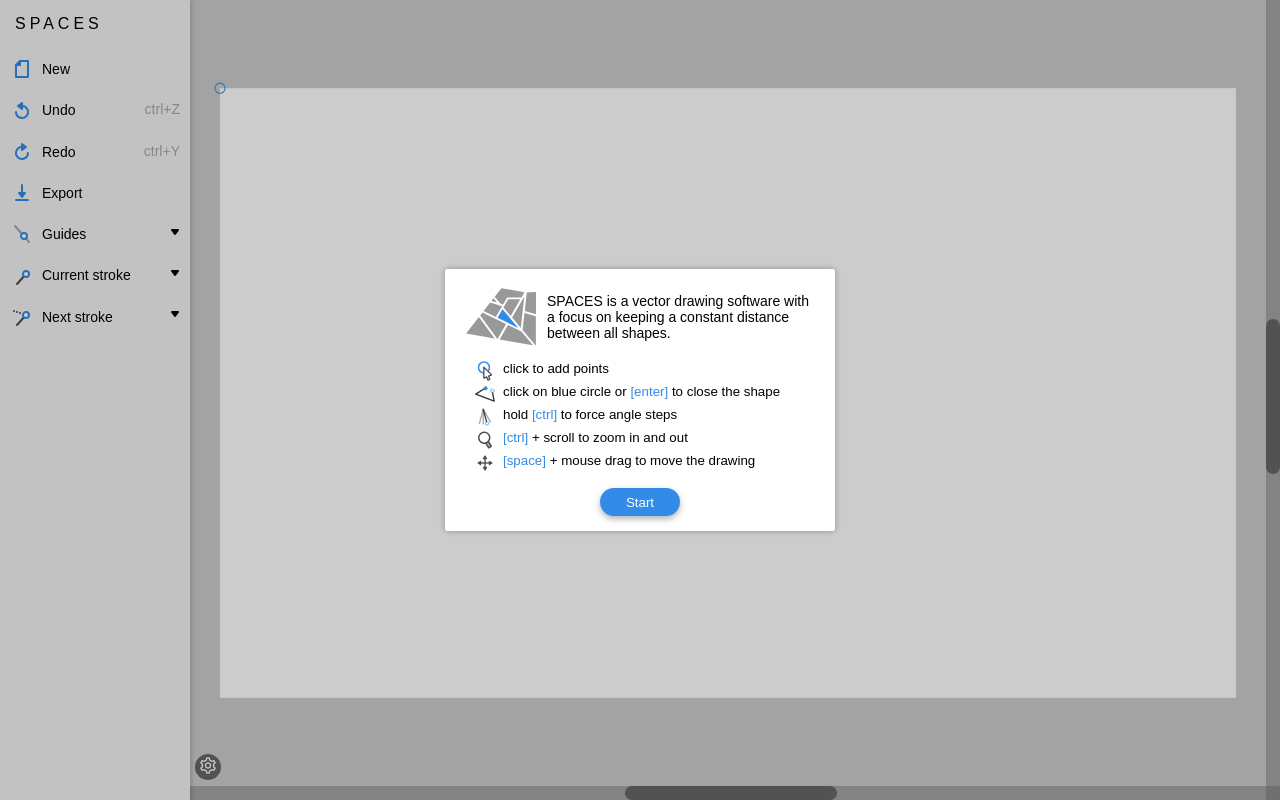
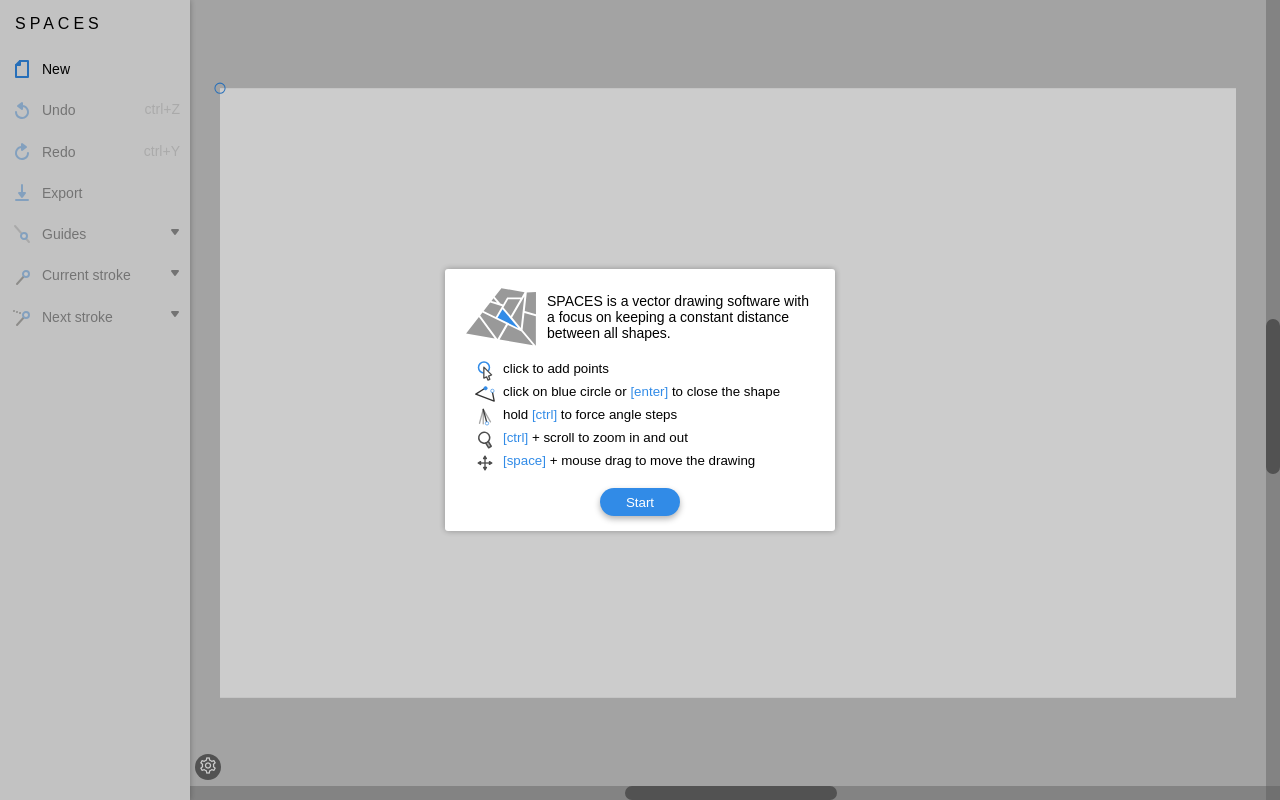
Before and after one commit to PaulDesiles/spaces, a Vue app: page / in a window 1280 px wide. Built offline with nearby package versions, Linux system fonts and the light colour scheme.

Commit message:
menu actions (new/undo/redo)

```diff
--- a/src/components/menu/Menu.vue
+++ b/src/components/menu/Menu.vue
@@ -2,48 +2,48 @@
 	<div>
 		<h1>SPACES</h1>
 		<ul>
-			<li :enabled="shapesCount > 0">
-				<a>
+			<li>
+				<a @click="reset()">
 					<img src="./assets/new.svg" />
 					<span>New</span>
 				</a>
 			</li>
-			<li :enabled="canUndo">
-				<a>
+			<li>
+				<a :class="getClass(canUndo)" @click="undo()">
 					<img src="./assets/undo.svg" />
 					<span>Undo</span>
 					<span class="shortcut">ctrl+Z</span>
 				</a>
 			</li>
-			<li :enabled="canRedo">
-				<a>
+			<li>
+				<a :class="getClass(canRedo)" @click="redo()">
 					<img src="./assets/redo.svg" />
 					<span>Redo</span>
 					<span class="shortcut">ctrl+Y</span>
 				</a>
 			</li>
-			<li :enabled="shapesCount > 0">
-				<a>
+			<li>
+				<a class="disabledLink">
 					<img src="./assets/export.svg" />
 					<span>Export</span>
 				</a>
 			</li>
-			<li :enabled="false">
-				<a>
+			<li>
+				<a class="disabledLink">
 					<img src="./assets/guides.svg" />
 					<span>Guides</span>
 					<img class="expand" src="./assets/arrow.svg" />
 				</a>
 			</li>
-			<li :enabled="false">
-				<a>
+			<li>
+				<a class="disabledLink">
 					<img src="./assets/current.svg" />
 					<span>Current stroke</span>
 					<img class="expand" src="./assets/arrow.svg" />
 				</a>
 			</li>
-			<li :enabled="false">
-				<a>
+			<li>
+				<a class="disabledLink">
 					<img src="./assets/next.svg" />
 					<span>Next stroke</span>
 					<img class="expand" src="./assets/arrow.svg" />
@@ -54,6 +54,8 @@
 </template>
 
 <script>
+import {mapGetters} from 'vuex';
+
 export default {
 	name: 'Menu',
 	data() {
@@ -63,9 +65,24 @@
 		};
 	},
 	computed: {
-		shapesCount() { return 0; },
-		canUndo() { return true; },
-		canRedo() { return true; }
+		...mapGetters([
+			'canUndo',
+			'canRedo'
+		])
+	},
+	methods: {
+		reset() {
+			this.$store.commit('reset');
+		},
+		undo() {
+			this.$store.commit('undo');
+		},
+		redo() {
+			this.$store.commit('redo');
+		},
+		getClass(isEnabled) {
+			return isEnabled ? '' : 'disabledLink';
+		}
 	}
 };
 </script>
@@ -106,6 +123,11 @@
 	position: relative;
 }
 
+.disabledLink {
+	opacity: 0.4;
+    pointer-events: none;
+}
+
 a:hover {
 	background: #fff6;
 	color: #318be7;
--- a/src/store/index.js
+++ b/src/store/index.js
@@ -42,6 +42,12 @@
 				minAngle: state.parameters.minAngle,
 				angleStep: state.parameters.angleStep
 			});
+	},
+	canUndo(state) {
+		return state.shapes.length > 0 || state.currentShapePoints.length > 0;
+	},
+	canRedo(state) {
+		return state.redoStack.length > 0;
 	}
 };
 
@@ -100,6 +106,12 @@
 					validateCurrentShape(state);
 				}
 			}
+		},
+		reset(state) {
+			state.shapes = [];
+			state.currentShapePoints = [];
+			state.hoveredElement = undefined;
+			state.redoStack = [];
 		}
 	},
 	getters
```
